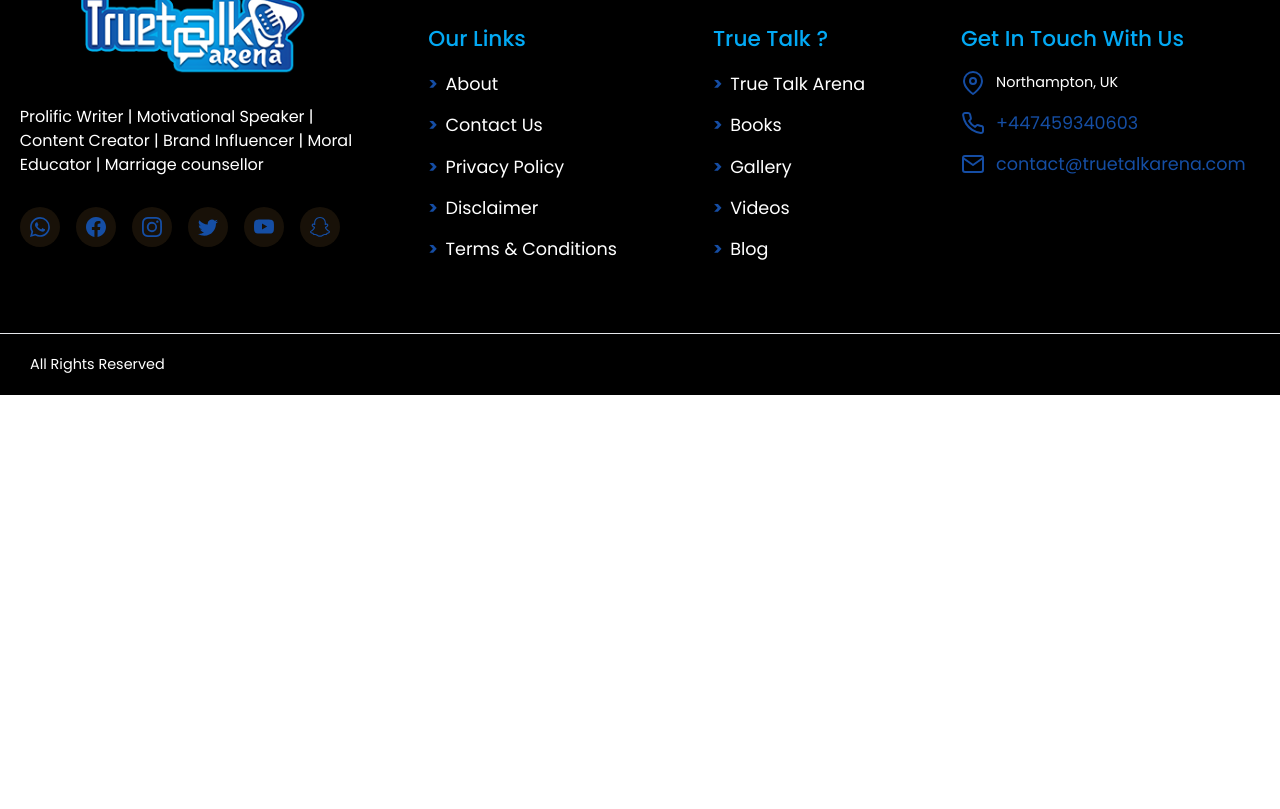
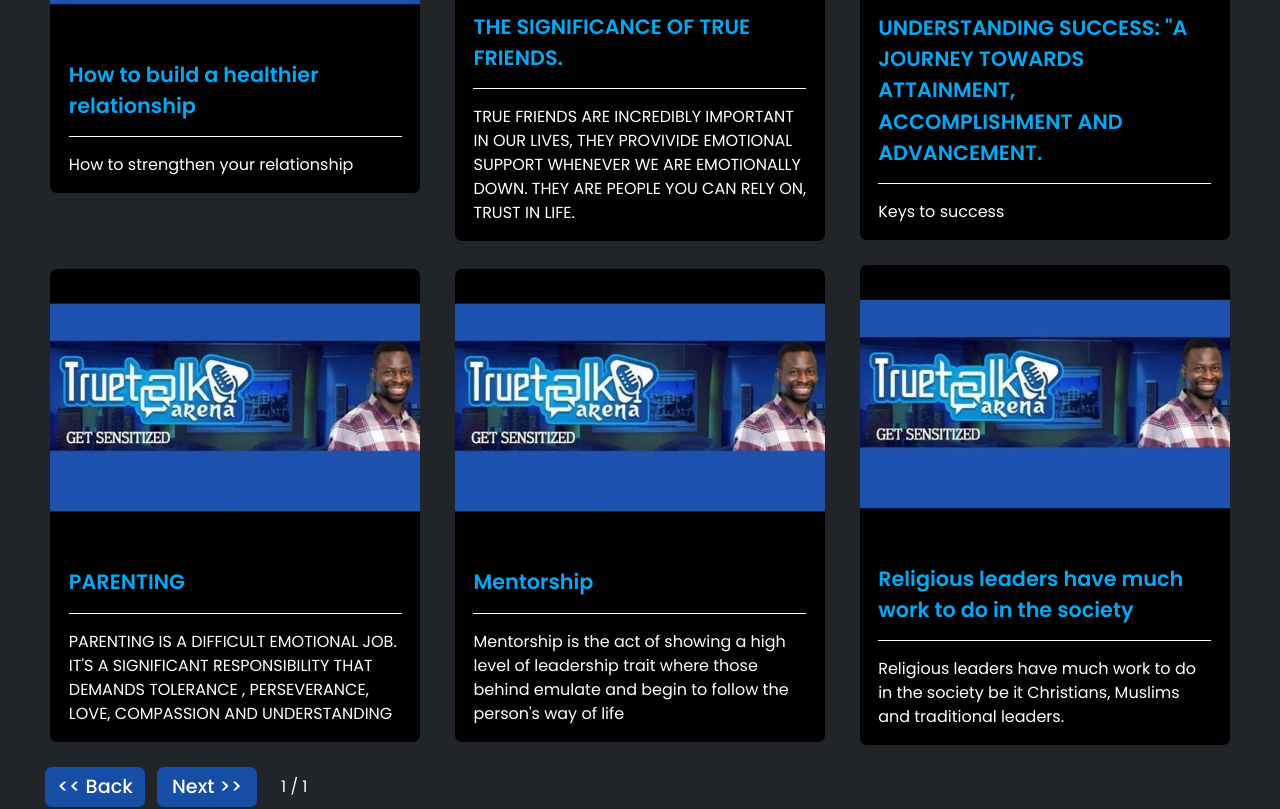
Before and after one commit to xploytt/truetalk, a React (Create React App) app: page /videos in a window 1280 px wide. Shown: the part 820-1629 px from the top of the page. Before the commit the page ends 1215 px from the top, so only its background shows below. Built offline with nearby package versions, Linux system fonts and the light colour scheme.

Commit message:
Vid page done

```diff
--- /dev/null
+++ b/src/components/VidsBlogsComp.jsx
@@ -0,0 +1,94 @@
+import React, {useState, useEffect} from 'react';
+import BlueButton from './BlueButton';
+import { FaCalendar } from 'react-icons/fa';
+import ytThumbnail from '../assets/vids_page/yt_thumbnail.jpg'
+
+
+
+function BlogCard({link, date, imgUrl, title, isBlog , desc}) {
+    return(
+      <>
+        <div className='blogs-card mx-auto'>
+          <a href={link} target={isBlog ? '' : '_blank'}>
+            <div className='blog-graphic'>
+              {isBlog ? <img src={imgUrl} alt={`Logo for the blog title ${title}`} /> : <img src={ytThumbnail} alt='Video Thumbnail' />}
+            </div>
+            <div className={`bg-black ${!isBlog ? 'no-blog' : ''}`}>
+              <h4 className='text-[#03a9f4] font-[600]'>
+                  {title}
+              </h4>
+              <div className='text-white'>
+                <span className='flex items-center gap-2 py-4'>
+                  {isBlog ?
+                    <>
+                      <FaCalendar />
+                      {date}
+                    </> : <>{desc}</>
+                  }
+                </span>
+              </div>
+            </div>
+            </a>
+        </div>
+      </>
+    )
+}
+
+
+
+
+function VidsBlogsComp({blogDetails, isBlog}) {
+    // blogs/pages used here refers to both vids/blogs not exclusively blogs
+
+    const itemsPerPage = 6
+    const [currentBlogs, setCurrentBlogs] = useState([])
+    const [emptyBlog, setEmptyBlog] = useState(false)
+    const [fetching, setFetching] = useState(true)
+    const [currentPage, setCurrentPage] = useState(1);
+    const startIndex = (currentPage - 1) * itemsPerPage;
+    const endIndex = startIndex + itemsPerPage;
+    const [totalPages, setTotalPages] = useState(0)
+
+    const handleNextPage = () => {
+        if (currentPage < totalPages) {
+          setCurrentPage(currentPage + 1);
+        }
+      };
+
+      const handlePrevPage = () => {
+        if (currentPage > 1) {
+          setCurrentPage(currentPage - 1);
+        }
+      };
+
+      useEffect(() => {
+        setCurrentBlogs(blogDetails.slice(startIndex, endIndex));
+        setTotalPages(Math.ceil(blogDetails.length / itemsPerPage));
+      }, [currentPage, blogDetails, startIndex, endIndex]);
+
+      console.log(totalPages)
+
+    return (
+        <div id='vid-content-grid' className='grid mx-auto items-center gap-6 relative'>
+          {currentBlogs.map(({date, imgUrl, title, link, vidDesc}, i) =>
+          <BlogCard desc={vidDesc} isBlog={isBlog} key={i} link={link} date={date} imgUrl={imgUrl} title={title}/>)}
+
+
+
+              <div id='blogCtrlBtns' className='flex items-center gap-3'>
+                <BlueButton text={'<< Back'} callback={handlePrevPage}/>
+                <BlueButton text={'Next >>'} callback={handleNextPage}/>
+                <br />
+                <div id='pages-details' className='text-white'>
+                  {currentPage} / {totalPages}
+                </div>
+              </div>
+        </div>
+    );
+}
+
+VidsBlogsComp.defaultProps = {
+  isBlog: true
+};
+
+export default VidsBlogsComp;
--- /dev/null
+++ b/src/data/pseudoVids.js
@@ -0,0 +1,34 @@
+const vidData = [
+    {
+        link: 'https://youtu.be/G5JJM0f7hhM',
+        title: 'How to build a healthier relationship',
+        vidDesc: 'How to strengthen your relationship'
+    },
+    {
+        link: 'https://youtu.be/G5JJM0f7hhM',
+        title: 'THE SIGNIFICANCE OF TRUE FRIENDS.',
+        vidDesc: 'TRUE FRIENDS ARE INCREDIBLY IMPORTANT IN OUR LIVES, THEY PROVIVIDE EMOTIONAL SUPPORT WHENEVER WE ARE EMOTIONALLY DOWN. THEY ARE PEOPLE YOU CAN RELY ON, TRUST IN LIFE.'
+    },
+    {
+        link: 'https://youtu.be/G5JJM0f7hhM',
+        title: 'UNDERSTANDING SUCCESS: "A JOURNEY TOWARDS ATTAINMENT, ACCOMPLISHMENT AND ADVANCEMENT.',
+        vidDesc: 'Keys to success'
+    },
+    {
+        link: 'https://youtu.be/G5JJM0f7hhM',
+        title: 'PARENTING',
+        vidDesc: 'PARENTING IS A DIFFICULT EMOTIONAL JOB. IT\'S A SIGNIFICANT RESPONSIBILITY THAT DEMANDS TOLERANCE , PERSEVERANCE, LOVE, COMPASSION AND UNDERSTANDING'
+    },
+    {
+        link: 'https://youtu.be/G5JJM0f7hhM',
+        title: 'Mentorship',
+        vidDesc: 'Mentorship is the act of showing a high level of leadership trait where those behind emulate and begin to follow the person\'s way of life'
+    },
+    {
+        link: 'https://youtu.be/G5JJM0f7hhM',
+        title: 'Religious leaders have much work to do in the society',
+        vidDesc: 'Religious leaders have much work to do in the society be it Christians, Muslims and traditional leaders.'
+    },
+]
+
+export default vidData;
--- a/src/pages/Contact.jsx
+++ b/src/pages/Contact.jsx
@@ -1,6 +1,22 @@
 import React, { useEffect } from 'react';
 import Newsletter from '../components/Newsletter';
 import { useOutletContext } from 'react-router-dom';
+import { FaMapMarkerAlt } from 'react-icons/fa';
+import { FaEnvelope } from 'react-icons/fa';
+
+
+const contactDetails = [
+    {
+        icon: FaMapMarkerAlt,
+        heading: 'Our Address',
+        text: 'Northampton, UK'
+    },
+    {
+        icon: FaEnvelope,
+        heading: 'Our Email',
+        text: 'contact@truetalkarena.com'
+    }
+]
 
 function Contact(props) {
     const {updatePage} = useOutletContext()
@@ -9,9 +25,30 @@ function Contact(props) {
         updatePage('Contact')
     })
     return (
-        <div>
+        <>
+            <main>
+                <section id='get-in-touch'>
+                    <h3>
+                        Get In Touch
+                    </h3>
+                    <p>If you are interested in working with us, please get in touch.</p>
+
+                    {
+                        contactDetails.map(
+                            ({icon: Icon, heading, text}) =>
+                        <div key={heading}>
+                            <Icon />
+                            <div>
+                                <h4>{heading}</h4>
+                                <span>{text}</span>
+                            </div>
+                        </div>
+                        )
+                    }
+                </section>
+            </main>
             <Newsletter />
-        </div>
+        </>
     );
 }
 
--- a/src/pages/Videos.jsx
+++ b/src/pages/Videos.jsx
@@ -1,17 +1,37 @@
-import React, { useEffect } from 'react';
+import React, { useEffect, useState } from 'react';
 import Newsletter from '../components/Newsletter';
 import { useOutletContext } from 'react-router-dom';
+import VidsBlogsComp from '../components/VidsBlogsComp';
+import fetchVids from '../utils/fetchVids';
 
 function Videos(props) {
     const {updatePage} = useOutletContext("Videos")
+    const [vidsDetails, setVidsDetails] = useState([])
 
     useEffect(()=>{
         updatePage("Videos")
     })
+
+    useEffect(()=> {
+        const dataUpdate = async () =>{
+           const vidsData = await fetchVids()
+           setVidsDetails(vidsData)
+       }
+
+       dataUpdate()
+   }, [])
     return (
-        <div>
+        <>
+
+            {/* "blog" is used to identify video on this page.
+            hence "blog-data" means "video-data"  */}
+            <main>
+                <section id='blog-section' className='bg-[#212529] pt-[50px] pb-[100px]'>
+                  <VidsBlogsComp blogDetails={vidsDetails} isBlog={false} />
+                </section>
+            </main>
             <Newsletter />
-        </div>
+        </>
     );
 }
 
--- a/src/styles/_blogs.scss
+++ b/src/styles/_blogs.scss
@@ -13,10 +13,9 @@
         padding: 20px 0 15px;
         font-size: 1.3rem;
         font-weight: 600;
-        a{
-            transition: color 300ms ease-in-out;
-        }
-        a:hover{
+        transition: color 300ms ease-in-out;
+
+        &:hover{
             color: #e58c23;
         }
     }
@@ -24,6 +23,12 @@
     .blog-graphic{
         img{
             object-fit: cover;
+        }
+
+        & + div.no-blog{
+            @media (min-width: 535px) and (max-width: 770px) {
+                width: 480px;
+            }
         }
     }
 
--- /dev/null
+++ b/src/utils/fetchVids.js
@@ -0,0 +1,12 @@
+import vidData from '../data/pseudoVids';
+
+export default async function() {
+    // implement fetch code from here
+
+    // try{
+
+    // }catch(e){
+
+    // }
+    return vidData;
+}
```
Also changed, not shown: src/pages/Blogs.jsx (+27 -66 lines), src/assets/vids_page/yt_thumbnail.jpg (added).
